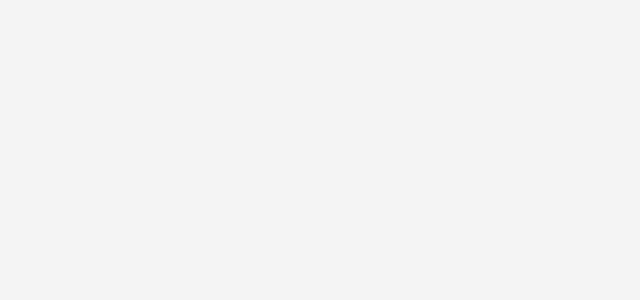
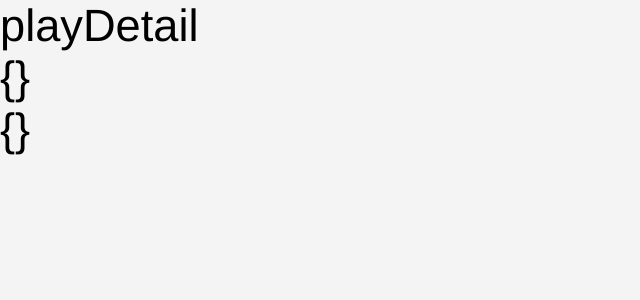
Before and after one commit to fnnyTeam/fnny, a Vue app in the folder yhouse/: page /playdetail in a window 1280 px wide. Shown: the top 300 px of the page, without its empty margins (0-640 px from the left). Built offline with nearby package versions, Linux system fonts and the light colour scheme.

Commit message:
'router-1'

```diff
--- a/yhouse/src/pages/play/play.vue
+++ b/yhouse/src/pages/play/play.vue
@@ -13,7 +13,7 @@
 
 			<!-- 游玩列表 -->
 			<div class="play_list">
-				<section v-for='item in playData' @click='goDetail($route.params.id)'>
+				<section v-for='item in playData' @click='goDetail(item.id)'>
 					<!-- 图片 -->
 					<div class="play_pic">
 						<img :src="item.picUrl">
@@ -187,12 +187,13 @@ export default{
 		playSwiper,playFooter
 	},
 	methods:{
-		goDetail(){
+		goDetail(data){
 			// 实现路由跳转，并传递参数
+			console.log(data)
 			this.$router.push({
-				path: '/playDetail/a',
+				path: '/playdetail',
 				query:{
-					id: ''
+					id: data
 				}
 			})
 		}
--- a/yhouse/src/pages/play/playDetail.vue
+++ b/yhouse/src/pages/play/playDetail.vue
@@ -1,3 +1,25 @@
 <template>
-	<h1>playDetail</h1>
+	<div>
+		<h1>playDetail</h1>
+		<p>{{ id }}</p>
+		<p>{{ id }}</p>
+
+	</div>
+
 </template>
+
+
+<script type="text/javascript">
+	export default{
+
+		data(){
+			return{
+				id: this.$route.query
+			}
+		},
+		created(){
+			console.log(this.id)
+		}
+	}
+
+</script>
--- a/yhouse/src/router/index.js
+++ b/yhouse/src/router/index.js
@@ -33,9 +33,9 @@ const routes = [
 	{path: '/city',component: City},
 	{path: '/choose',component: Choose},
 	{path: '/search',component: Search},
-	{path: '/search:id',component: PlayDetail},
-	{path: '/topic:id',component: Topic},
-	{path: '/host:id',component: Host},
+	{path: '/playdetail',component: PlayDetail},
+	{path: '/topic',component: Topic},
+	{path: '/host',component: Host},
 ]
 
 // 导出创建好的router的对象
```
